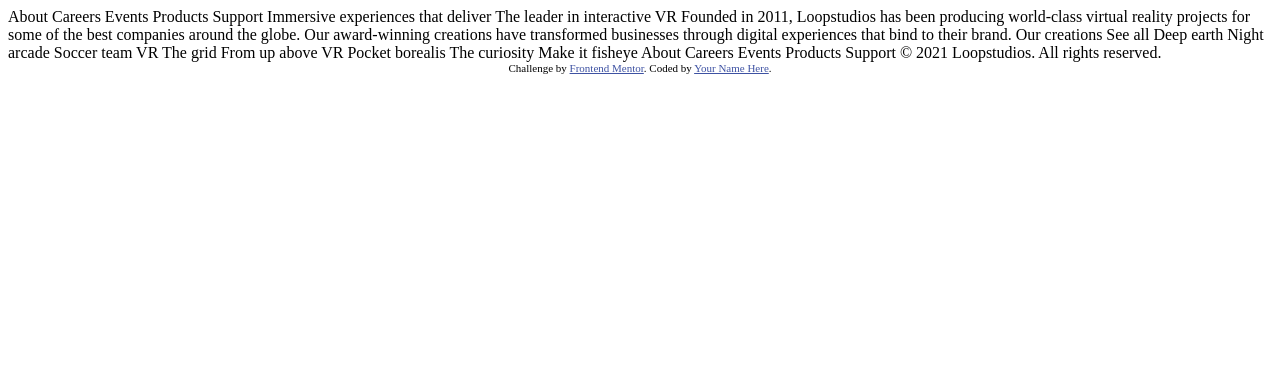
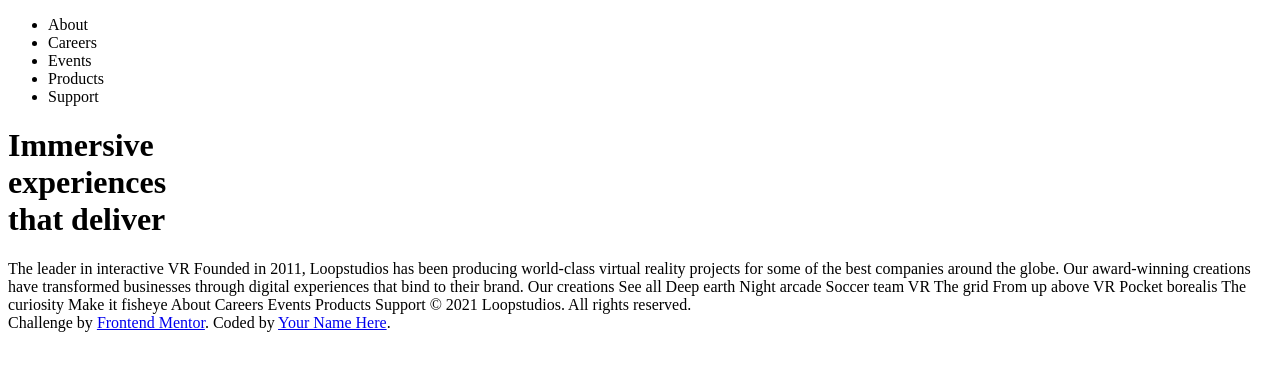
Before and after one commit to mdiallo98/loop-sided-challenge-, a plain HTML site: page index.html in a window 1280 px wide. Drawn offline with Linux system fonts and the light colour scheme.

Commit message:
nav skeleton

```diff
--- a/index.html
+++ b/index.html
@@ -1,59 +1,52 @@
 <!DOCTYPE html>
 <html lang="en">
   <head>
-  <meta charset="UTF-8">
-  <meta name="viewport" content="width=device-width, initial-scale=1.0"> <!-- displays site properly based on user's device -->
+    <meta charset="UTF-8" />
+    <meta name="viewport" content="width=device-width, initial-scale=1.0" />
+    <!-- displays site properly based on user's device -->
 
-  <link rel="icon" type="image/png" sizes="32x32" href="./images/favicon-32x32.png">
+    <link
+      rel="icon"
+      type="image/png"
+      sizes="32x32"
+      href="./images/favicon-32x32.png"
+    />
 
     <title>Frontend Mentor | Loopstudios landing page</title>
 
     <!-- Feel free to remove these styles or customise in your own stylesheet 👍 -->
-  <style>
-    .attribution { font-size: 11px; text-align: center; }
-    .attribution a { color: hsl(228, 45%, 44%); }
-  </style>
   </head>
   <body>
-  About
-  Careers
-  Events
-  Products
-  Support
+    <nav>
+      <ul>
+        <li>About</li>
+        <li>Careers</li>
+        <li>Events</li>
+        <li>Products</li>
+        <li>Support</li>
+      </ul>
+    </nav>
+    <div class="header-intro">
+      <h1>
+        Immersive <br />
+        experiences <br />
+        that deliver
+      </h1>
+    </div>
 
-  Immersive experiences that deliver
-
-  The leader in interactive VR
-
-  Founded in 2011, Loopstudios has been producing world-class virtual reality
-  projects for some of the best companies around the globe. Our award-winning
-  creations have transformed businesses through digital experiences that bind
-  to their brand.
-
-  Our creations
-
-  See all
-
-  Deep earth
-  Night arcade
-  Soccer team VR
-  The grid
-  From up above VR
-  Pocket borealis
-  The curiosity
-  Make it fisheye
-
-  About
-  Careers
-  Events
-  Products
-  Support
-
-  © 2021 Loopstudios. All rights reserved.
+    The leader in interactive VR Founded in 2011, Loopstudios has been producing
+    world-class virtual reality projects for some of the best companies around
+    the globe. Our award-winning creations have transformed businesses through
+    digital experiences that bind to their brand. Our creations See all Deep
+    earth Night arcade Soccer team VR The grid From up above VR Pocket borealis
+    The curiosity Make it fisheye About Careers Events Products Support © 2021
+    Loopstudios. All rights reserved.
 
     <div class="attribution">
-    Challenge by <a href="https://www.frontendmentor.io?ref=challenge" target="_blank">Frontend Mentor</a>.
-    Coded by <a href="#">Your Name Here</a>.
+      Challenge by
+      <a href="https://www.frontendmentor.io?ref=challenge" target="_blank"
+        >Frontend Mentor</a
+      >. Coded by <a href="#">Your Name Here</a>.
     </div>
   </body>
 </html>
```
Also changed, not shown: style.css (added), 1 other file. Lines whose indentation alone changed are shown as unchanged.
